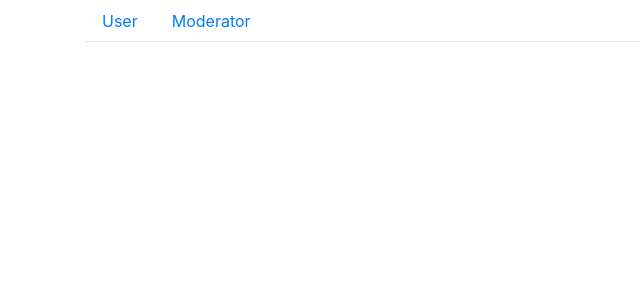
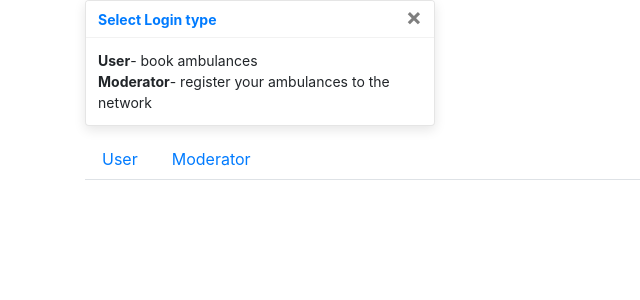
Before and after one commit to rishabhKalakoti/ez-ambulance, a Bottle app: page / in a window 1280 px wide. Before the commit the part shown is almost empty. Shown: the top 300 px of the page, without its empty margins (0-640 px from the left). Run offline with Bottle, Linux system fonts and the light colour scheme; some libraries are stand-ins or nearby versions.

Commit message:
basic login

```diff
--- a/server.py
+++ b/server.py
@@ -1,13 +1,19 @@
 from bottle import Bottle, run, template, static_file, request, route, redirect, error
 import os
-from collections import namedtuple
+from collections import namedtuple, defaultdict
 
 path = os.path.abspath(__file__)
 dir_path = os.path.dirname(path)
 app = Bottle()
 
-users = namedtuple("user","password")
-moderator = namedtuple("moderator","password")
+User = namedtuple("User", "password")
+Moderator = namedtuple("Moderator","password")
+users = defaultdict()
+moderators = defaultdict()
+ambulances = defaultdict()
+# dummy accounts
+moderators["rishabhkalakoti@gmail.com"]=Moderator(password = "letmepass")
+users["8440949302"]=User(password = "letmepass")
 
 @app.route("/")
 def changePath():
@@ -18,8 +24,34 @@ def error404(error):
     return redirect("/")
 
 @app.get("/login")
-def download():
+def login():
     return template("templates/login.html")
+
+@app.post("/verifyMod")
+def verifyMod():
+	user_id = request.forms.get("email")
+	pwd = request.forms.get("pwd")
+	if(user_id in moderators):
+		if(moderators[user_id].password == pwd):
+			return "Logged in"
+	return "Incorrect username/password"
+
+@app.post("/verifyUser")
+def verifyUser():
+	user_id = request.forms.get("user_id")
+	pwd = request.forms.get("pwd")
+	if(user_id in moderators):
+		if(moderators[user_id].password == pwd):
+			return "Logged in"
+	return "Incorrect username/password"
+
+@app.get("/dashboard")
+def dashboard():
+	return "dash"
+
+@app.get("/booking")
+def booking():
+	return "book"
 
 @app.get("/static/<filepath:path>")
 def server_static(filepath):
--- a/templates/login.html
+++ b/templates/login.html
@@ -9,6 +9,21 @@
 	</head>
 	<body>
 		<div class="container">
+			<div class="toast" data-autohide="false">
+				<div class="toast-header">
+					<strong class="mr-auto text-primary">Select Login type</strong>
+					<button type="button" class="ml-2 mb-1 close" data-dismiss="toast">&times;</button>
+				</div>
+				<div class="toast-body">
+					<b>User</b>- book ambulances<br>
+					<b>Moderator</b>- register your ambulances to the network
+				</div>
+				<script>
+					$(document).ready(function(){
+					  $('.toast').toast('show');
+					});
+				</script>
+			</div>
 			<ul class="nav nav-tabs">
 				<li class="nav-item">
 				<a class="nav-link" data-toggle="tab" href="#user">User</a>
@@ -20,10 +35,10 @@
 
 			<div class="tab-content">
 				<div class="tab-pane container" id="user">
-					<form name="user" method="post" action="">
+					<form name="user" method="post" action="/verifyUser">
 						<div class="form-group">
-							<label for="email">User id:</label>
-							<input type="email" class="form-control" id="email">
+							<label for="user_id">User id:</label>
+							<input type="text" class="form-control" id="user_id" name="user_id">
 						</div>
 						<div class="form-group">
 							<label for="pwd">Password:</label>
@@ -39,14 +54,14 @@
 					</form>
 				</div>
 				<div class="tab-pane container" id="moderator">
-					<form name="mod" method="post" action="">
+					<form name="mod" method="post" action="/verifyMod">
 						<div class="form-group">
 							<label for="email">Email address:</label>
-							<input type="email" class="form-control" id="email">
+							<input type="email" class="form-control" id="email" name="email">
 						</div>
 						<div class="form-group">
 							<label for="pwd">Password:</label>
-							<input type="password" class="form-control" id="pwd">
+							<input type="password" class="form-control" id="pwd" name="pwd">
 						</div>
 						<div class="form-group form-check">
 							<label class="form-check-label">
```
